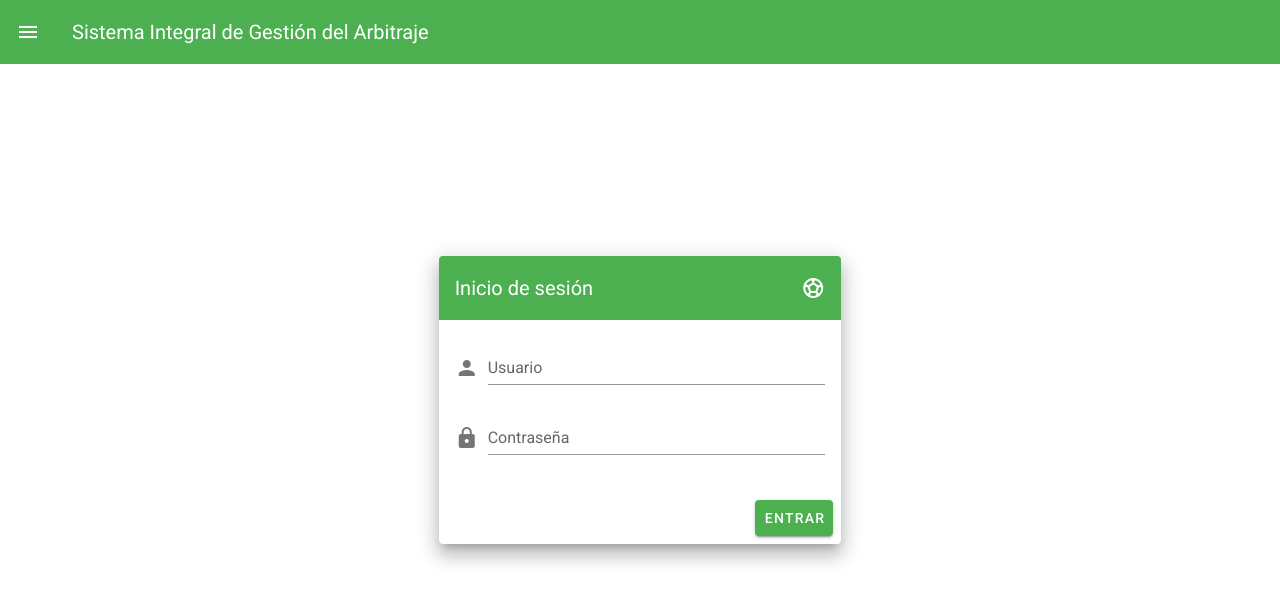
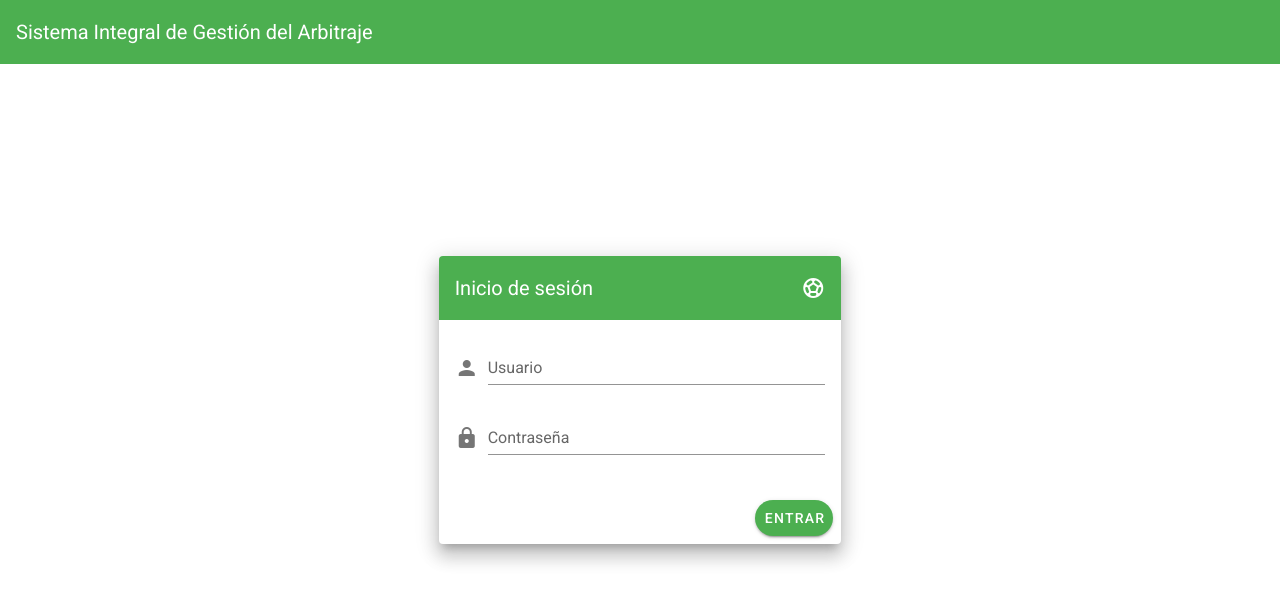
Before and after one commit to ponytojas/isa_prototype, a Vue app: page /main in a window 1280 px wide. Shown: the top 602 px of the page. Built offline with nearby package versions, Linux system fonts and the light colour scheme.

Commit message:
Some tweaks here and there

```diff
--- a/src/components/CenterCard.vue
+++ b/src/components/CenterCard.vue
@@ -10,18 +10,25 @@
                 <v-spacer />
                 <v-tooltip bottom>
                   <template v-slot:activator="{ on }">
-                      <v-icon>mdi-soccer</v-icon>
+                    <v-icon>mdi-soccer</v-icon>
                   </template>
                 </v-tooltip>
               </v-toolbar>
               <v-card-text>
                 <v-form>
-                  <v-text-field label="Usuario" name="login" prepend-icon="person" type="text" />
+                  <v-text-field
+                    label="Usuario"
+                    color="success"
+                    name="login"
+                    prepend-icon="person"
+                    type="text"
+                  />
 
                   <v-text-field
                     id="password"
                     label="Contraseña"
                     name="password"
+                    color="success"
                     prepend-icon="lock"
                     type="password"
                   />
@@ -29,7 +36,7 @@
               </v-card-text>
               <v-card-actions>
                 <v-spacer />
-                <v-btn color="success">Entrar</v-btn>
+                <v-btn color="success" rounded>Entrar</v-btn>
               </v-card-actions>
             </v-card>
           </v-col>
--- a/src/components/MainBar.vue
+++ b/src/components/MainBar.vue
@@ -7,7 +7,6 @@
       relative
       fixed
     >
-      <v-app-bar-nav-icon></v-app-bar-nav-icon>
 
       <v-toolbar-title>Sistema Integral de Gestión del Arbitraje</v-toolbar-title>
 
```
